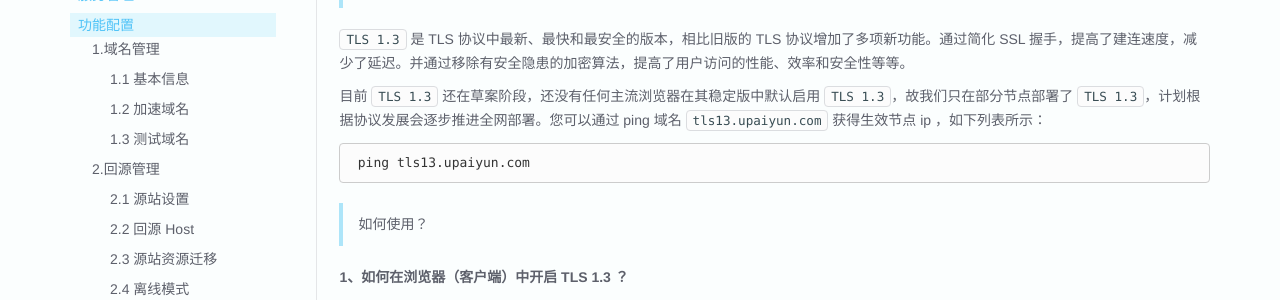
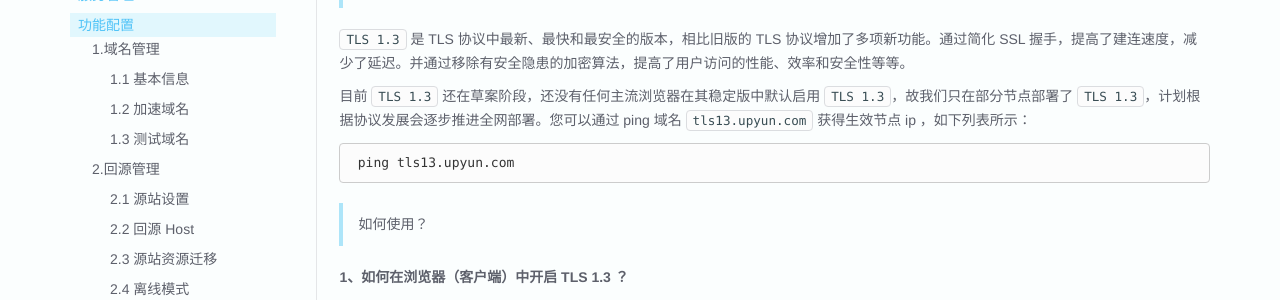
Before and after one commit to upyun/docs, an MkDocs documentation site: the page built from sources/cdn/config.md, in a window 1280 px wide and 900 px high, scrolled down 57400 px. Shown: the part 147-447 px from the top of the window. Built offline with MkDocs 1.6.1, drawn with Linux system fonts in a browser that asks for light colours; old or Windows-style settings are respelled for this version of MkDocs.

Commit message:
Update config.md

```diff
--- a/sources/cdn/config.md
+++ b/sources/cdn/config.md
@@ -1563,9 +1563,9 @@ HTTP/2 优势如下：
 
 `TLS 1.3` 是 TLS 协议中最新、最快和最安全的版本，相比旧版的 TLS 协议增加了多项新功能。通过简化 SSL 握手，提高了建连速度，减少了延迟。并通过移除有安全隐患的加密算法，提高了用户访问的性能、效率和安全性等等。
 
-目前 `TLS 1.3` 还在草案阶段，还没有任何主流浏览器在其稳定版中默认启用 `TLS 1.3`，故我们只在部分节点部署了 `TLS 1.3`，计划根据协议发展会逐步推进全网部署。您可以通过 ping 域名 `tls13.upaiyun.com` 获得生效节点 ip ，如下列表所示：
-
-     ping tls13.upaiyun.com
+目前 `TLS 1.3` 还在草案阶段，还没有任何主流浏览器在其稳定版中默认启用 `TLS 1.3`，故我们只在部分节点部署了 `TLS 1.3`，计划根据协议发展会逐步推进全网部署。您可以通过 ping 域名 `tls13.upyun.com` 获得生效节点 ip ，如下列表所示：
+
+     ping tls13.upyun.com
 
 > 如何使用？
 
```
